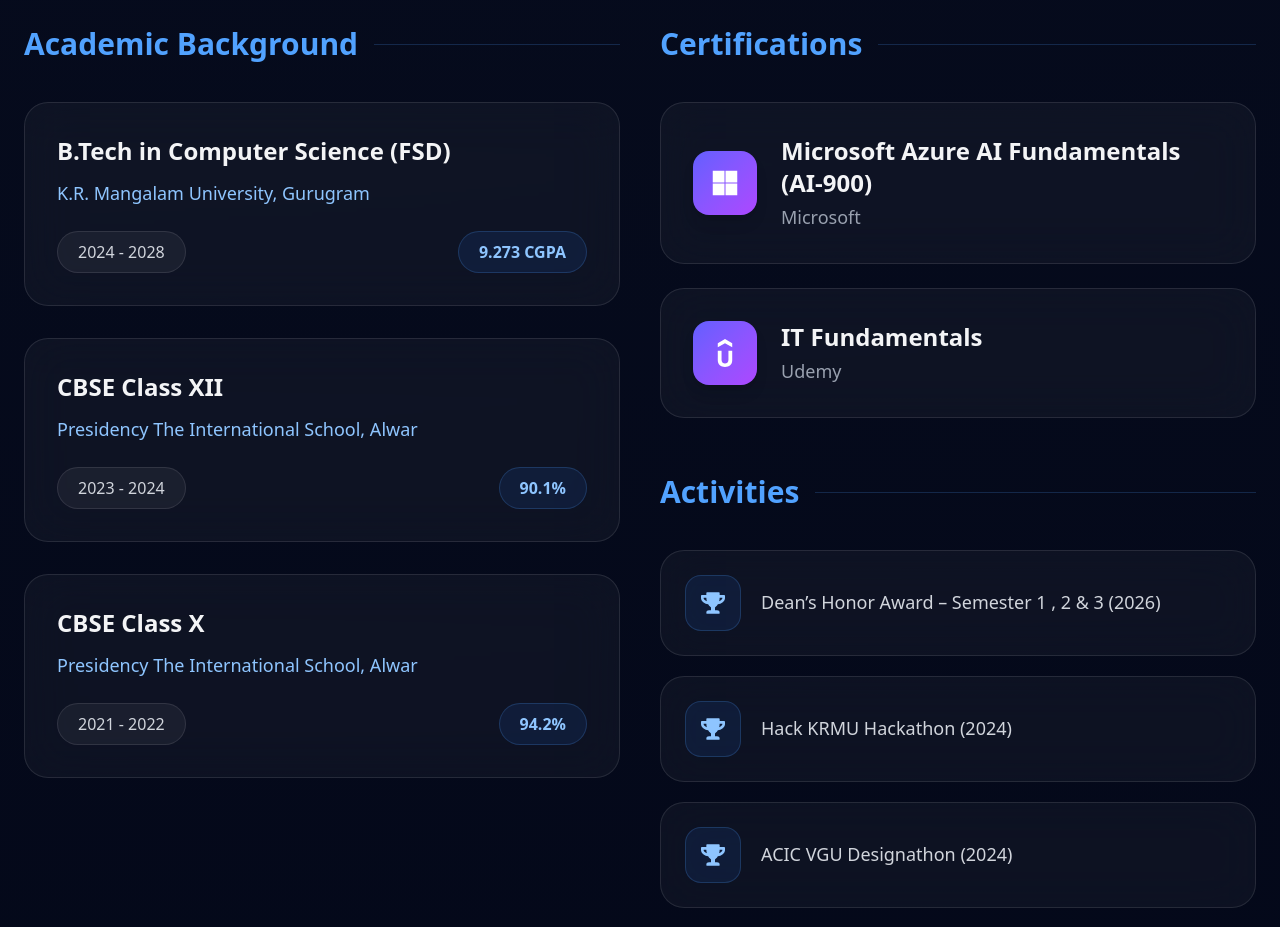
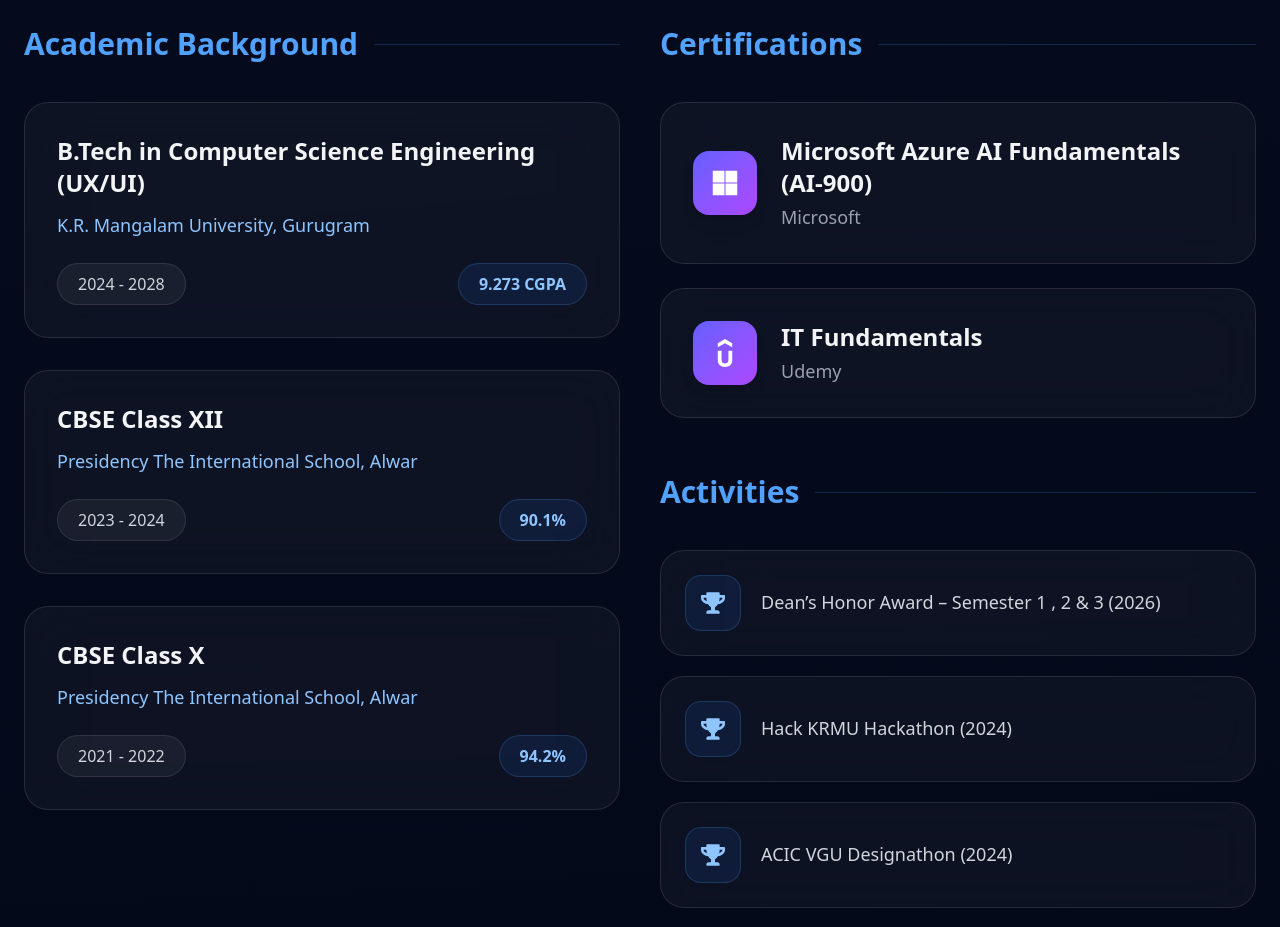
Before and after one commit to Subhi2911/portfolio, a Next.js app: page / in a window 1280 px wide. Shown: the part 5520-6447 px from the top of the page. Built offline with nearby package versions, Linux system fonts and the light colour scheme.

Commit message:
changing

```diff
--- a/components/Education.tsx
+++ b/components/Education.tsx
@@ -6,7 +6,7 @@
 export default function Education() {
   const academics = [
     {
-      title: "B.Tech in Computer Science (FSD)",
+      title: "B.Tech in Computer Science Engineering (UX/UI)",
       institute: "K.R. Mangalam University, Gurugram",
       year: "2024 - 2028",
       score: "9.273 CGPA",
```
